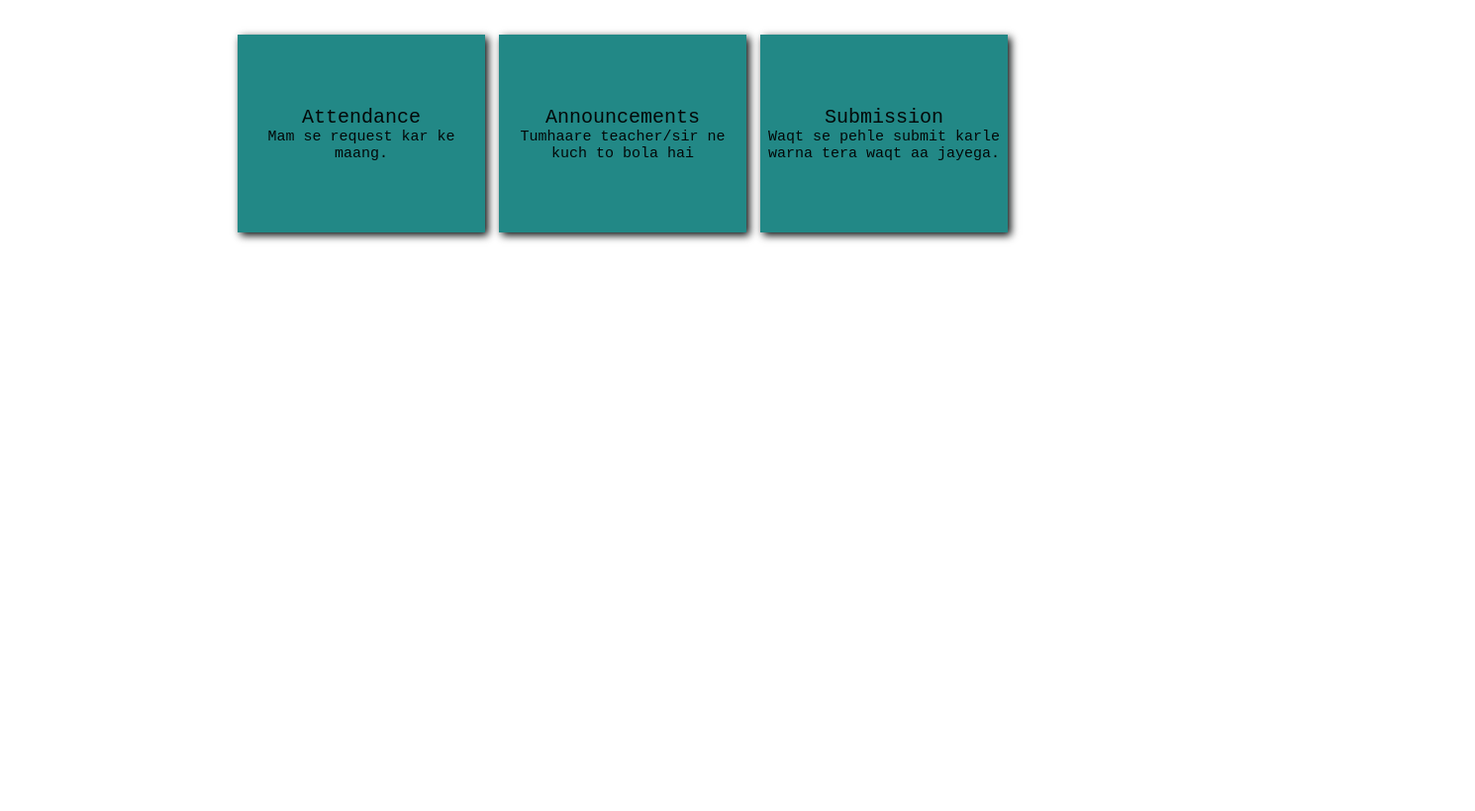
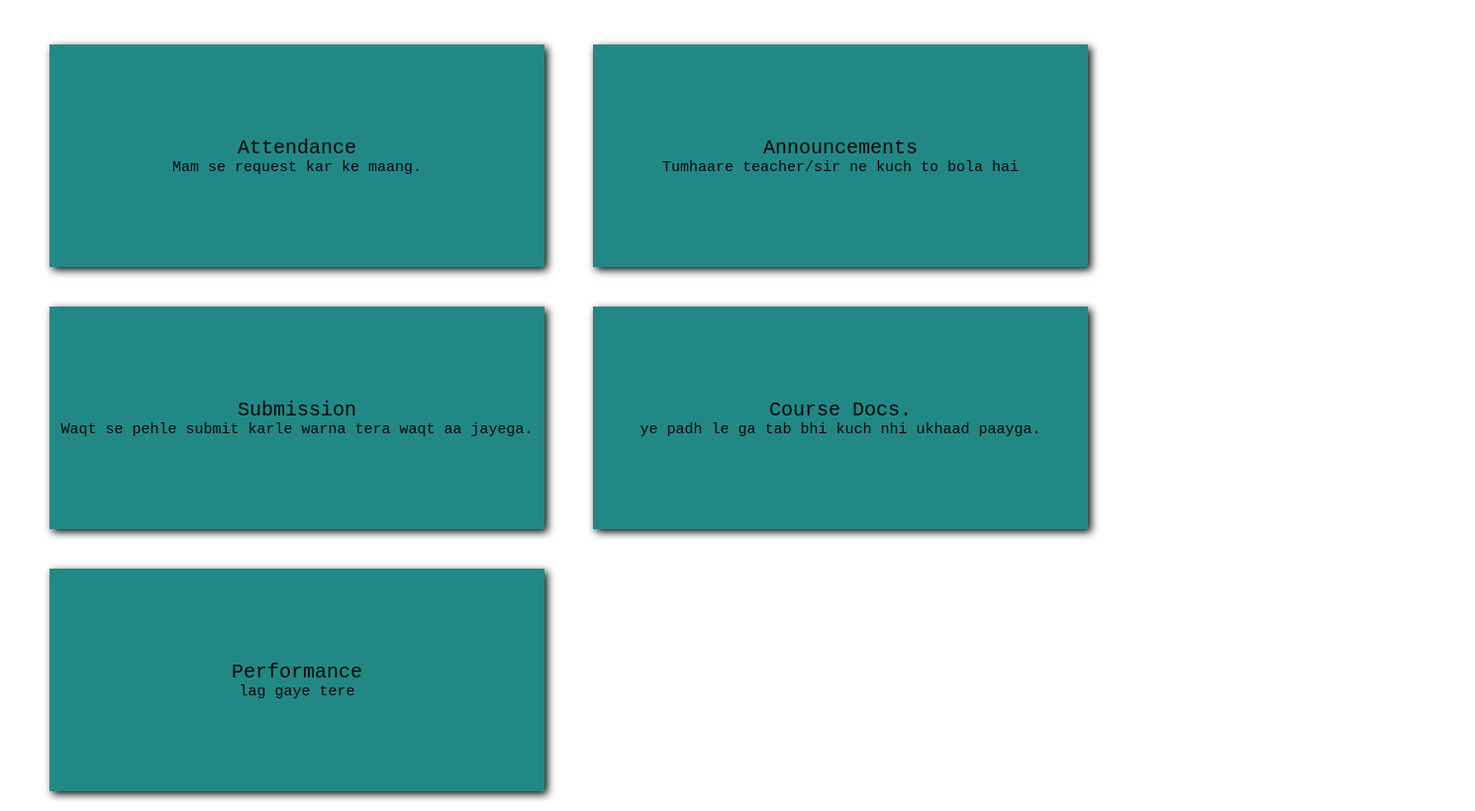
Before and after one commit to AnurajKat/AnurajKat.github.io, a plain HTML site: page academic.html in a window 1280 px wide. Shown: the whole page at 99% size, 1490 px wide, since content can reach past the window. Drawn offline with Linux system fonts and the light colour scheme.

Commit message:
little changes
increseased the size if the cards..adn some edits to the layout

```diff
--- a/academic.html
+++ b/academic.html
@@ -1,13 +1,14 @@
 <!DOCTYPE HTML>
-<html>
+<html style="overflow:auto">
 <head>
 
     <title>Events</title>
     <link rel="stylesheet" href="mystyle.css"/>
     <script src="myjavascript.js"></script>
 </head>
-<body class="cantEven">
-    <!--    I don't now why but the first or the rest of the card's position is off. this can be seen on chrome browser in pc -->
+<body class="cantEven" >
+    <!--    I don't now why but the first or the rest of the card's position is off. this can be seen on chrome browser in pc
+    16-10-16: It is gone,the off position is gone. I dont know how but it's gone. I had just increased the size of the box and i'ts gone-->
     <div class="cardcontainer">
         <button class="cards">
             <div class="text_heading_card">Attendance</div>
@@ -21,6 +22,14 @@
             <div class="text_heading_card">Submission</div>
             <div class="text_card">Waqt se pehle submit karle warna tera waqt aa jayega.</div>
         </button>
+        <button class="cards">
+            <div class="text_heading_card">Course Docs.</div>
+            <div class="text_card">ye padh le ga tab bhi kuch nhi ukhaad paayga.</div>
+         </button>
+        <button class="cards">
+            <div class="text_heading_card">Performance</div>
+            <div class="text_card">lag gaye tere</div>
+        </button>
     </div>
 </body>
 </html>
--- a/mystyle.css
+++ b/mystyle.css
@@ -1,6 +1,7 @@
-html,body{
-    height:100%;
-    overflow:hidden;
+html{
+    width:100%;
+    height:90%;
+    overflow:auto;
 }
 
 /*       login page css      */
@@ -139,8 +140,10 @@ body.loginpage{
 
 
 body.welcome{position:fixed;
+        margin-top: 80px;
         width: 100%;
         background-color: #7DBFB0;
+
         font-family: Helvetica;
         margin-left: 0px;
         margin-right: 0px;
@@ -150,8 +153,10 @@ body.welcome{position:fixed;
         background-blend-mode: darken;
      /*padding: -10px -10px -10px -10px;*/
     }
+/*      title bar   */
 
     h2.TitletoDaLeft{
+        position:fixed;
         border: none;
         font-family: Helvetica;
         font-size: 35px;
@@ -169,8 +174,9 @@ body.welcome{position:fixed;
     }
 
 div.titlebar{
-
+    position:fixed;
     height: 80px;
+    width:99%;
     opacity: 0.9;
     margin-left: 0px;
     margin-bottom: 0px;
@@ -226,7 +232,7 @@ div.titlebar{
 .sidenav a:hover, .offcanvas a:focus{
     color:#32C8C5;
 }
-    /*  for animataion of open and close      */
+    /*  for animataion of open and close    removed  */
 .sidenav .closebtn{
     text-align: right;
     position:absolute;
@@ -265,20 +271,27 @@ div.menuicon{
     margin:6px 0;
 }
 
+/*  displaying other pages  */
 div.mainframe{
-    position:relative;
+
+    position:fixed;
+    margin-top: 105px;
     margin-left: 10px;
-    height:100%;
+    height:84.4%;
     margin-bottom: 0px;
-    width:inherit;
+    width:99.25%;
     background: transparent;
 }
 iframe{
+    margin-left:200px;
     border:none;
-
-    height:inherit;
-    width:100%;
+    overflow: scroll;
+    height: inherit;
+    /*height:100%;*/
+    position:inherit;
+    width:99.25%;
 }
+/*  logout  */
 .logoutl{
     border :2px solid white;
     border-radius: 50%;
@@ -314,19 +327,19 @@ h1.quoteunquote {
 /*        Academics              */
 
 body.cantEven{
-   /* position: relative;*/
-    margin-left: 210px;
-    margin-top: 20px;
-    width:100%;
+    position: inherit;
+    margin-left: 5px;
+    margin-top: 10px;
+    width:99.25%;
     height:100%;
     background:transparent;
     border:none;
 }
 
+/*  cards   */
 button.bttncard{
     border:none;
     background: transparent;
-
 }
 .text_card{
     font-size: 15px;
@@ -338,14 +351,17 @@ button.bttncard{
 }
 .cards{
     position: sticky;
-    margin-left: 10px;
+    margin-left: 25px;
+    margin-right:20px;
+    margin-top: 20px;
+    margin-bottom: 20px;
     /*margin-top:15px;*/
     border:none;
     text-align: center;
-    width:250px;
-    height:200px;
+    width:500px;
+    height:225px;
     outline:none;
-    padding: 5px 5px 5px 5px;
+    /*padding: 5px 5px 5px 5px;*/
     box-shadow: 3px 3px 8px #030808;
     background-color: #228886;/*aquamarine;*/
     color:#030808;/* #17DCD5; /* #165654;*/
@@ -356,9 +372,6 @@ button.bttncard{
     padding-top: 15px;
 }
 .cards:hover{
-    /*color: #061919;
-    color:currentColor;
-    background-color: aquamarine;*/
     box-shadow: 3px 3px 15px #030808;
     outline:none;
     -webkit-transition: all 0.2s ease-in-out;
```
Also changed, not shown: home.html (+2 -2 lines), welcomepage.html (+1 -1 lines).
